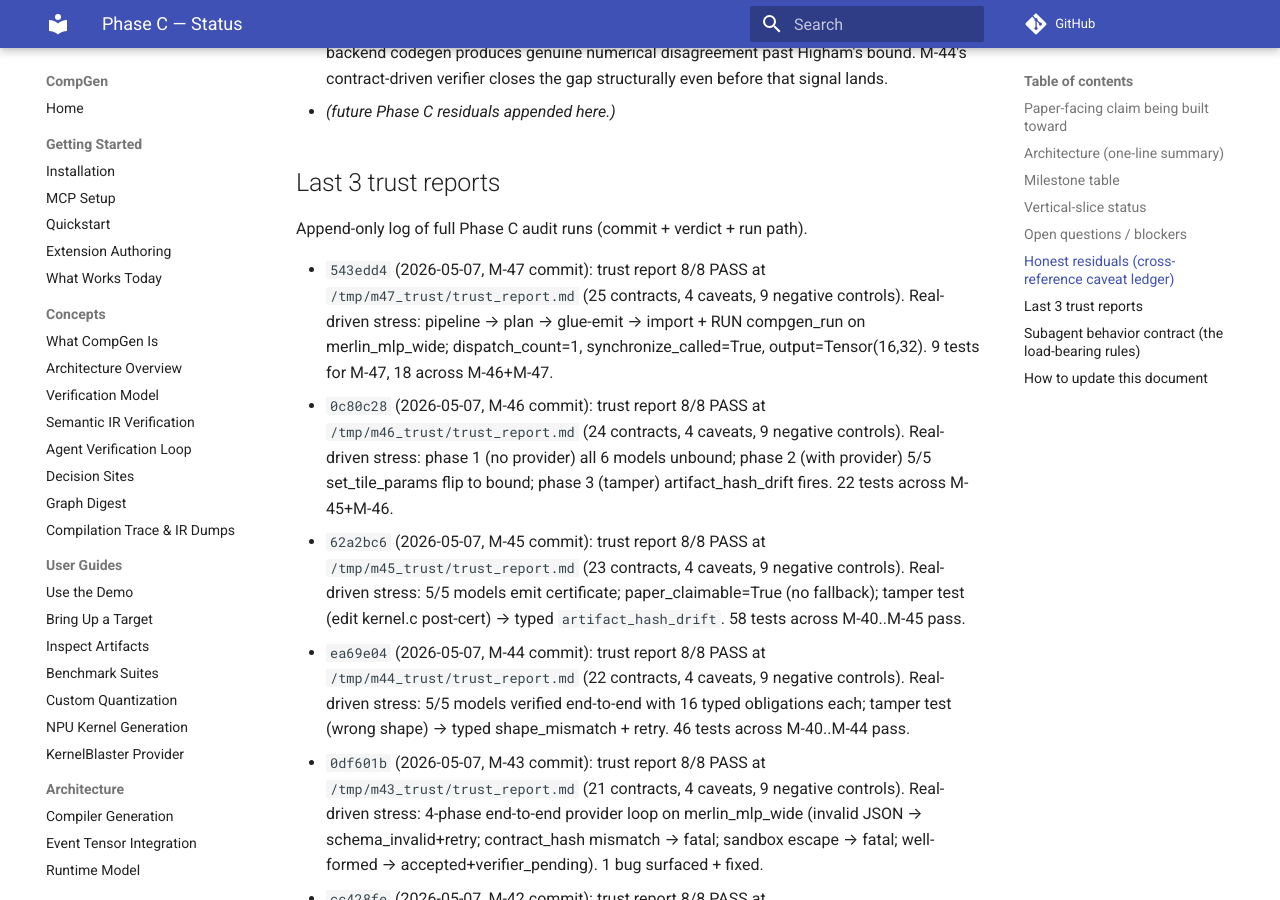
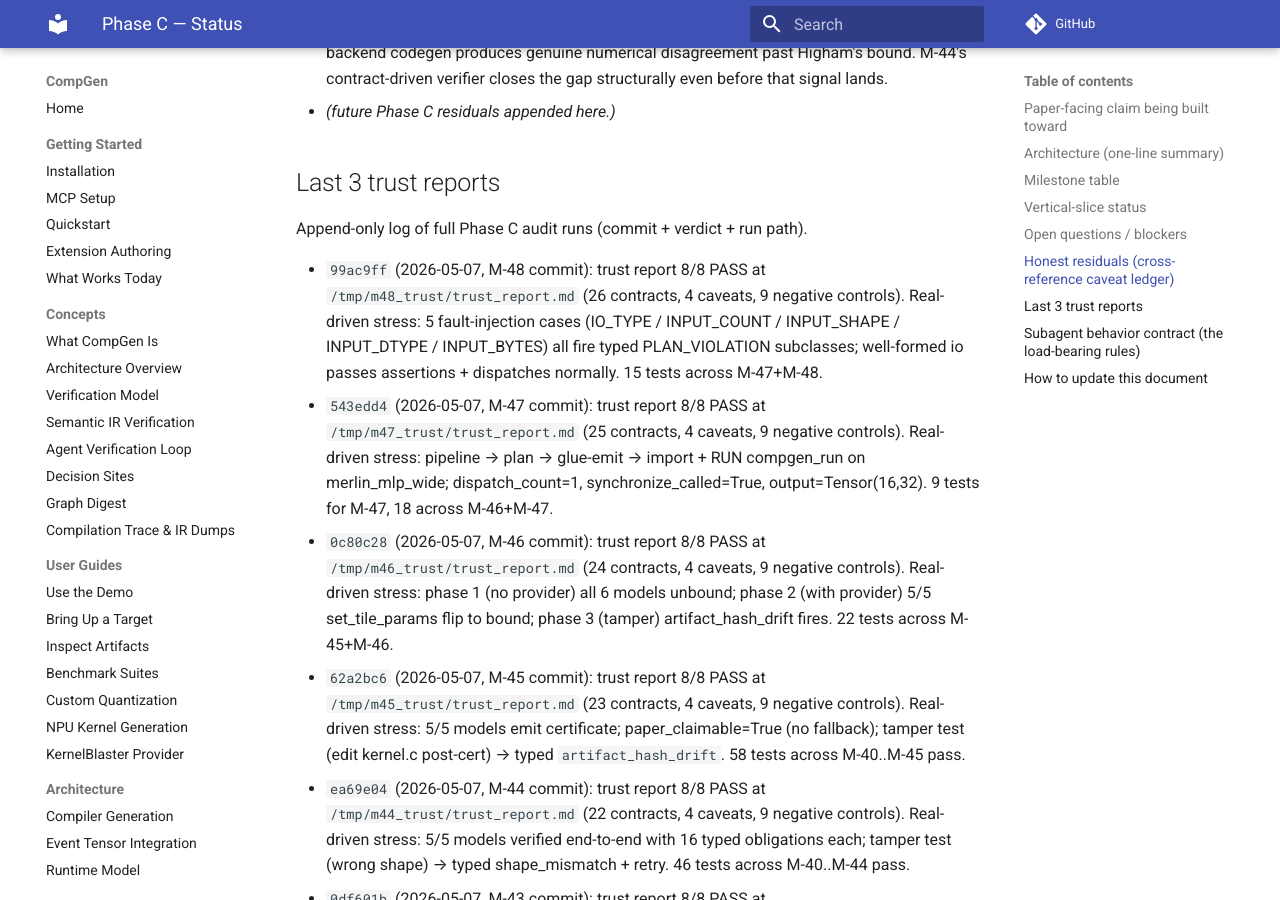
Before and after one commit to copparihollmann/RuntimeCompGen, an MkDocs documentation site: the page built from docs/phase_c_status.md, in a window 1280 px wide and 900 px high, scrolled down 5321 px. Built offline with MkDocs 1.6.1 and Material for MkDocs 9.7.7, drawn with Linux system fonts in a browser that asks for light colours; comment, search, counter and statistics services are not loaded; some of the changed text lies outside the part shown.

Commit message:
docs(phase_c): M-48 → status doc backfilled with commit hash + trust report

```diff
--- a/docs/phase_c_status.md
+++ b/docs/phase_c_status.md
@@ -1,6 +1,6 @@
 # Phase C — Status
 
-_Last updated: 2026-05-07_  ·  _Current head: `543edd4`_  ·  _Trust report: `/tmp/m47_trust/trust_report.md` (8/8 PASS at `0c80c28`, 25 contracts)_
+_Last updated: 2026-05-07_  ·  _Current head: `99ac9ff`_  ·  _Trust report: `/tmp/m48_trust/trust_report.md` (8/8 PASS at `543edd4`, 26 contracts)_
 
 This is the canonical Phase C tracker. Every Phase C milestone's done
 condition includes updating this document with the new commit hash,
@@ -51,7 +51,7 @@
 | M-45  | Kernel certificate                            | complete    | `62a2bc6` | `python/compgen/kernels/kernel_certificate.py`, `graph_compilation/kernel_codegen_response.py` (M-45 hook on verified path), `mcp/tools/kernel_codegen.py` (inspect surfaces cert + validation), `tests/kernels/test_kernel_certificate.py`, `docs/realness/m45_kernel_certificate.yaml` | 12 (M-45) + 46 from M-40..M-44 (58 total kernel-track tests), 5/5 models emit cert + validate; tamper → typed artifact_hash_drift |
 | M-46  | Plan ↔ certified-kernels link                 | complete    | `0c80c28` | `python/compgen/runtime/execution_plan.py` (RegionKernelBinding + validate_with_run_dir), `python/compgen/graph_compilation/execution_plan_emit.py`, `run.py` + `__main__.py` (boundary + flag), `tests/runtime/test_region_kernel_binding.py`, `docs/realness/m46_plan_kernel_binding.yaml` | 10 (M-46) + 12 (M-45), 5/5 models flip unbound→bound on cert emit, tamper → typed artifact_hash_drift |
 | M-47  | Python SYNC plan executor                     | complete    | `543edd4` | `python/compgen/runtime/glue_emit/{__init__,python_sync}.py`, `python/compgen/graph_compilation/run.py` (--stop-after glue-emit boundary), `tests/runtime/test_glue_emit_python_sync.py`, `docs/realness/m47_python_sync_executor.yaml` | 9 (M-47), real-driven stress: imported emitted module + ran compgen_run end-to-end, output=(16,32) Tensor |
-| M-48  | Runtime plan assertions                       | complete    | _pending_ | `python/compgen/runtime/glue_emit/plan_assertions.py`, `python/compgen/runtime/glue_emit/python_sync.py` (M-48 wiring), `tests/runtime/test_plan_assertions.py`, `docs/realness/m48_plan_assertions.yaml` | 7 (M-48), 9 typed PLAN_VIOLATION_<KIND> classes, real-driven stress: 5 fault-injection cases all fire correctly |
+| M-48  | Runtime plan assertions                       | complete    | `99ac9ff` | `python/compgen/runtime/glue_emit/plan_assertions.py`, `python/compgen/runtime/glue_emit/python_sync.py` (M-48 wiring), `tests/runtime/test_plan_assertions.py`, `docs/realness/m48_plan_assertions.yaml` | 7 (M-48), 9 typed PLAN_VIOLATION_<KIND> classes, real-driven stress: 5 fault-injection cases all fire correctly |
 | M-49  | Glue differential — paper-facing              | planned     | —       | —                                                                                     | —          |
 | M-50  | SetDispatchMode as Recipe IR decision         | planned     | —       | —                                                                                     | —          |
 | M-51  | CPU ASYNC + EventTensor executor              | planned     | —       | —                                                                                     | —          |
@@ -79,6 +79,7 @@
 
 Append-only log of full Phase C audit runs (commit + verdict + run path).
 
+- `99ac9ff` (2026-05-07, M-48 commit): trust report 8/8 PASS at `/tmp/m48_trust/trust_report.md` (26 contracts, 4 caveats, 9 negative controls). Real-driven stress: 5 fault-injection cases (IO_TYPE / INPUT_COUNT / INPUT_SHAPE / INPUT_DTYPE / INPUT_BYTES) all fire typed PLAN_VIOLATION subclasses; well-formed io passes assertions + dispatches normally. 15 tests across M-47+M-48.
 - `543edd4` (2026-05-07, M-47 commit): trust report 8/8 PASS at `/tmp/m47_trust/trust_report.md` (25 contracts, 4 caveats, 9 negative controls). Real-driven stress: pipeline → plan → glue-emit → import + RUN compgen_run on merlin_mlp_wide; dispatch_count=1, synchronize_called=True, output=Tensor(16,32). 9 tests for M-47, 18 across M-46+M-47.
 - `0c80c28` (2026-05-07, M-46 commit): trust report 8/8 PASS at `/tmp/m46_trust/trust_report.md` (24 contracts, 4 caveats, 9 negative controls). Real-driven stress: phase 1 (no provider) all 6 models unbound; phase 2 (with provider) 5/5 set_tile_params flip to bound; phase 3 (tamper) artifact_hash_drift fires. 22 tests across M-45+M-46.
 - `62a2bc6` (2026-05-07, M-45 commit): trust report 8/8 PASS at `/tmp/m45_trust/trust_report.md` (23 contracts, 4 caveats, 9 negative controls). Real-driven stress: 5/5 models emit certificate; paper_claimable=True (no fallback); tamper test (edit kernel.c post-cert) → typed `artifact_hash_drift`. 58 tests across M-40..M-45 pass.
```
